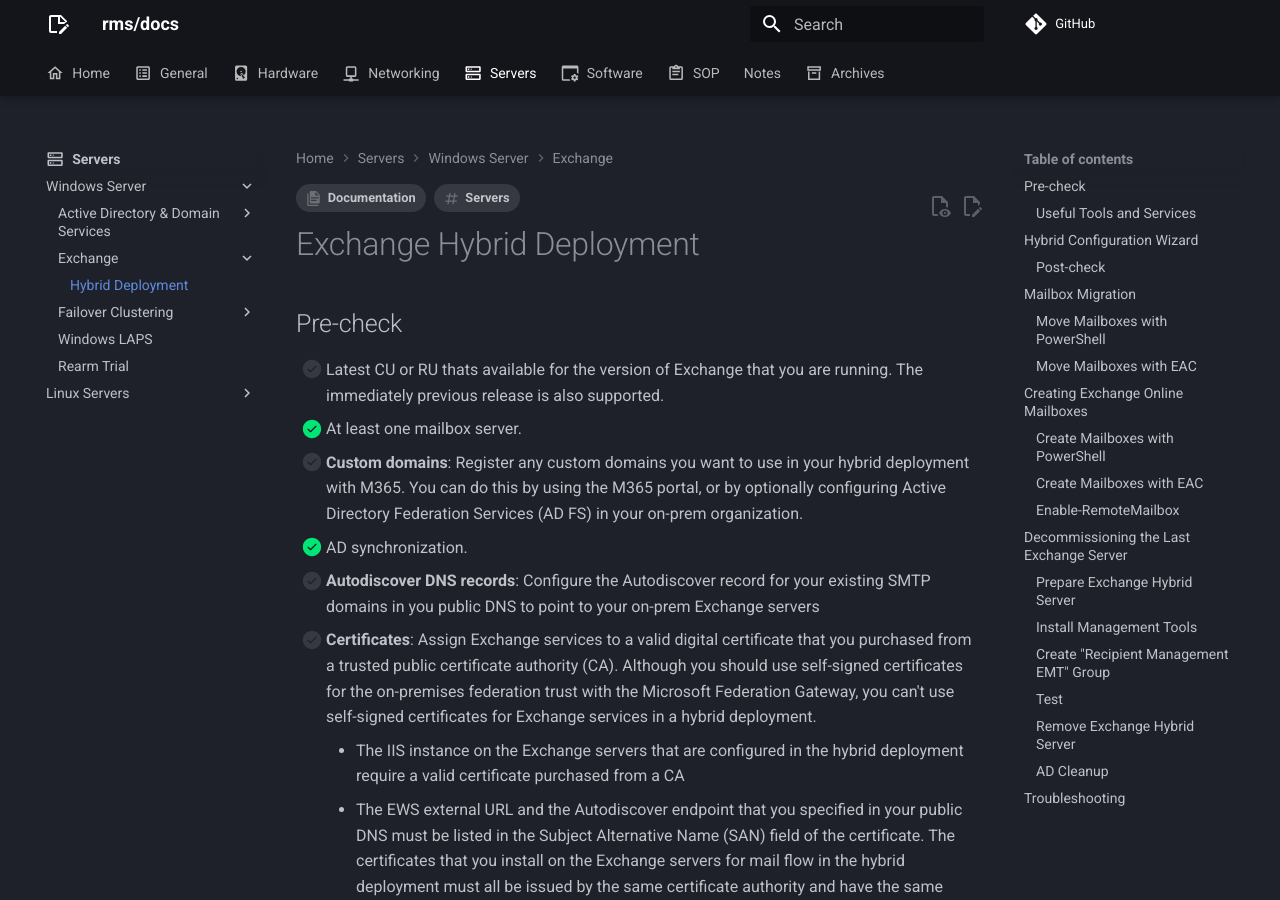
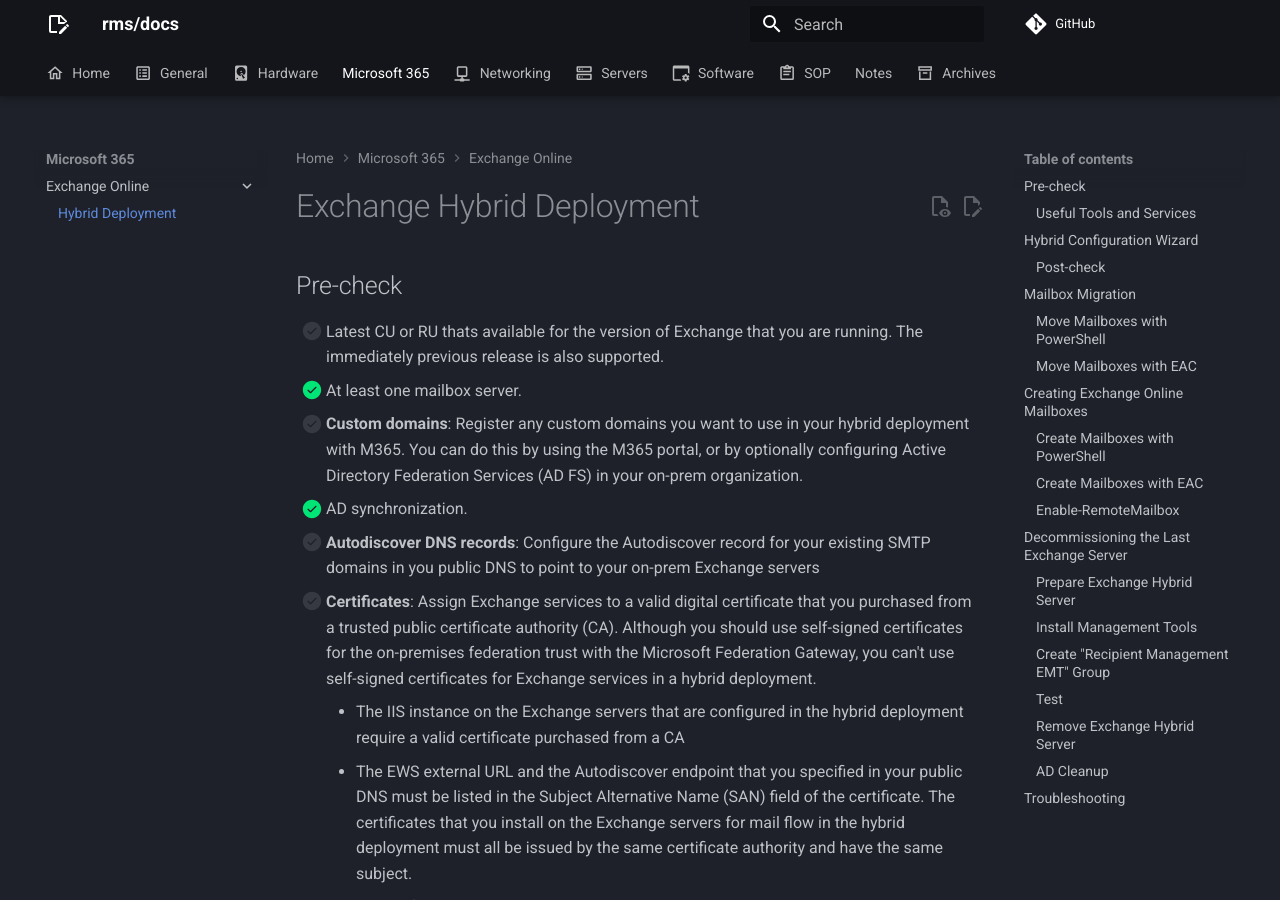
Before and after one commit to rmscode/binary-garden, an MkDocs documentation site: the page built from docs/microsoft-365/exchange-online/hybrid-deployment.md, in a window 1280 px wide and 900 px high. Built offline with MkDocs 1.6.1 and Material for MkDocs 9.7.7, drawn with Linux system fonts in a browser that asks for light colours; comment, search, counter and statistics services are not loaded.

Commit message:
refactor(hybrid-deployment): renamed and moved into new section
Created a new "Microsft 365" section and moved my Exchange Hybrid documentation there. Keeping it under the "Servers" section was starting to make less sense as that is primariy for documenting on-prem infrastructure.

style(2025): fix broken links resulting from the move

style(2024): fix broken links resulting from the move

chore(mkdocs): update page tree

```diff
--- a/mkdocs.yml
+++ b/mkdocs.yml
@@ -231,6 +231,9 @@
       - Yealink: hardware/voip-phones/yealink.md
     - Zyxel:
       - ATP800: hardware/zyxel/atp800.md
+  - Microsoft 365:
+    - Exchange Online:
+      - Hybrid Deployment: microsoft-365/exchange-online/hybrid-deployment.md
   - Networking:
     - networking/index.md
     - Link Aggregation & LACP Basics: networking/link-aggregation.md
@@ -252,8 +255,6 @@
           - Troubleshooting: servers/windows-server/group-policy/troubleshooting.md
           - Best Practices: servers/windows-server/group-policy/best-practices.md
       #- Data Deduplication: servers/windows-server/dedup.md
-      - Exchange:
-        - Hybrid Deployment: servers/windows-server/exchange/hybrid-exchange.md
       - Failover Clustering:
         - Overview: servers/windows-server/msft-cluster.md
       - Windows LAPS: servers/windows-server/windows-laps.md
```
Also changed, not shown: docs/microsoft-365/exchange-online/hybrid-deployment.md (renamed from docs/servers/windows-server/exchange/hybrid-exchange.md).
